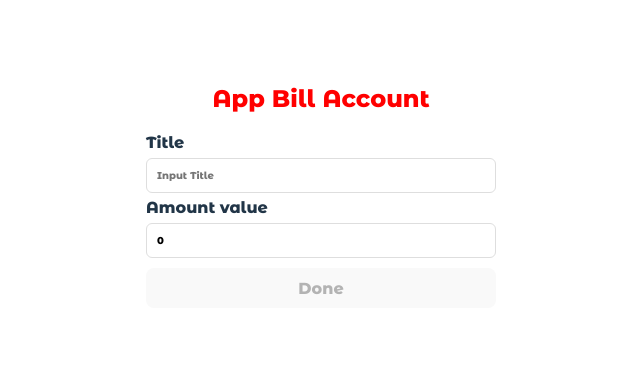
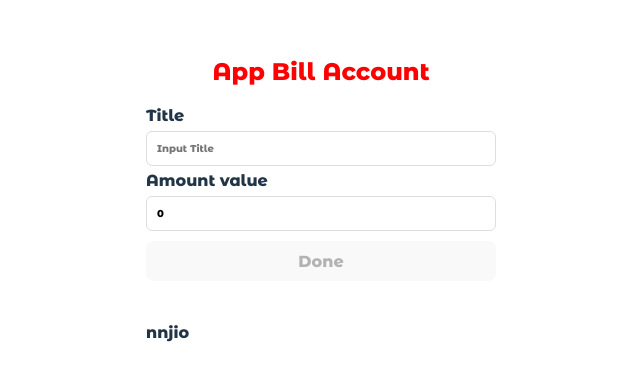
Before and after one commit to NNJio/ReactLab_Fundamantal, a React (Vite) app: page / in a window 1280 px wide. Shown: the part 198-578 px from the top of the page, without its empty margins (319-959 px from the left). Built offline with nearby package versions, Linux system fonts and the light colour scheme.

Commit message:
[Add] Context API(Globle State)

```diff
--- a/src/App.jsx
+++ b/src/App.jsx
@@ -2,6 +2,7 @@
 import Transaction from "./components/Transaction";
 import FormComponent from "./components/FormComponent";
 import { useState } from "react";
+import DataContext from "./data/DataCcontext";
 
 const design = { color: "red", textAlign: "center", fontSize: "1.5rem" };
 const Title = () => <h1 style={design}>App Bill Account</h1>;
@@ -20,12 +21,14 @@
     });
   };
   return (
+    <DataContext.Provider value="nnjio">
       <div className="container">
         <Title />
         <FormComponent onAddItem={onAddNewItem} />
         {/* <Descripiton /> */}
         <Transaction items={items} />
       </div>
+    </DataContext.Provider>
   );
 }
 
--- a/src/components/Item.jsx
+++ b/src/components/Item.jsx
@@ -1,10 +1,12 @@
 import PropTypes from "prop-types";
 import "./Item.css";
+import DataContext from "../data/DataCcontext";
 
 const Item = ({ title, amount }) => {
   const statue = amount < 0 ? "Expense" : "Income";
   const symbol = amount < 0 ? "-" : "+";
   return (
+    <div>
       <li className={statue}>
         {title}{" "}
         <span>
@@ -12,6 +14,8 @@
           {Math.abs(amount)}
         </span>
       </li>
+      <DataContext.Consumer>{(value) => <p>{value}</p>}</DataContext.Consumer>
+    </div>
   );
 };
 Item.prototype = {
--- a/src/components/Transaction.jsx
+++ b/src/components/Transaction.jsx
@@ -1,14 +1,18 @@
+import DataContext from "../data/DataCcontext";
 import Item from "./Item";
 import "./transaction.css";
 const Transaction = (props) => {
-    const {items} = props
+  const { items } = props;
   return (
-    <ul className="item-list">
-      {items.map((e) => (
-        // <Item title={e.title} amount={e.amount} />
-        <Item {...e} key={e.id} />
-      ))}
-    </ul>
+    <div>
+      <ul className="item-list">
+        {items.map((e) => (
+          // <Item title={e.title} amount={e.amount} />
+          <Item {...e} key={e} />
+        ))}
+      </ul>
+      <DataContext.Consumer>{(value) => <p>{value}</p>}</DataContext.Consumer>
+    </div>
   );
 };
 export default Transaction;
--- /dev/null
+++ b/src/data/DataCcontext.jsx
@@ -0,0 +1,3 @@
+import { createContext } from "react";
+const DataContext = createContext();
+export default DataContext;
```
Lines whose indentation alone changed are shown as unchanged.
